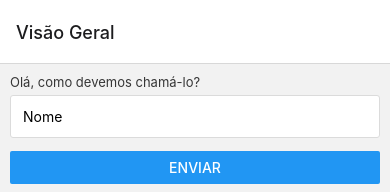
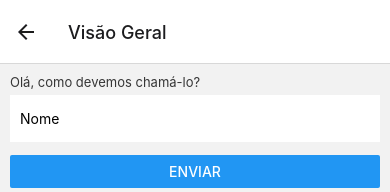
Before and after one commit to vinifortunato/app, a React Native app: screen /Home in a window 390 px wide. Shown: the top 192 px of the page. Built offline with nearby package versions, Linux system fonts and the light colour scheme.

Commit message:
Add fixes to IOS

```diff
--- a/src/components/Navigation/Navigation.tsx
+++ b/src/components/Navigation/Navigation.tsx
@@ -19,7 +19,6 @@ const Navigation = () => {
           name="Home"
           component={HomeScreen}
           options={{
-            headerLeft: () => null,
             title: 'Visão Geral',
           }}
         />
--- a/src/components/inputs/DefaultTextInput/DefaultTextInput.styles.tsx
+++ b/src/components/inputs/DefaultTextInput/DefaultTextInput.styles.tsx
@@ -18,13 +18,8 @@ export const Label = styled.Text`
 export const Input = styled.TextInput`
   ${({ theme }) => css`
     background-color: ${theme.colors.white};
-    border-radius: 3px;
-    border: 1px solid ${theme.colors.gray};
-    color: ${theme.colors.black};
-    display: flex;
-    flex: 1;
+    color: ${theme.colors.black};;
     margin: 5px 0px;
-    padding: 12px;
-    transition: background-color 200ms ease-in-out 0s, border-color 200ms ease-in-out 0s, box-shadow 200ms ease-in-out 0s, color 200ms ease-in-out 0s;
+    padding: 15px 10px;
   `}
 `;
--- a/src/components/inputs/DefaultTextInput/DefaultTextInput.tsx
+++ b/src/components/inputs/DefaultTextInput/DefaultTextInput.tsx
@@ -1,4 +1,3 @@
-import { useCallback } from 'react';
 import * as Styles from './DefaultTextInput.styles';
 import { DefaultTextInputProps } from './DefaultTextInput.types';
 
@@ -10,17 +9,13 @@ const DefaultTextInput = ({
   testId = 'default-text-input',
   value,
 }: DefaultTextInputProps) => {
-  const handleOnChange = useCallback((event) => {
-    onChange && onChange(event);
-  }, [onChange]);
-
   return (
     <Styles.Wrapper>
       <Styles.Label>{label}</Styles.Label>
       <Styles.Input
         data-testid={testId}
         editable={editable}
-        onChange={handleOnChange}
+        onChangeText={onChange}
         placeholder={placeholder}
         value={value}
       />
--- a/src/screens/Splash.screen.tsx
+++ b/src/screens/Splash.screen.tsx
@@ -85,7 +85,8 @@ const SplashScreen = ({ navigation }: ScreenProps) => {
     if (!isReady) {
       return;
     }
-    navigation.navigate('Home');
+
+    navigation.replace('Home');
   }, [isReady, navigation]);
 
 	return (
```
